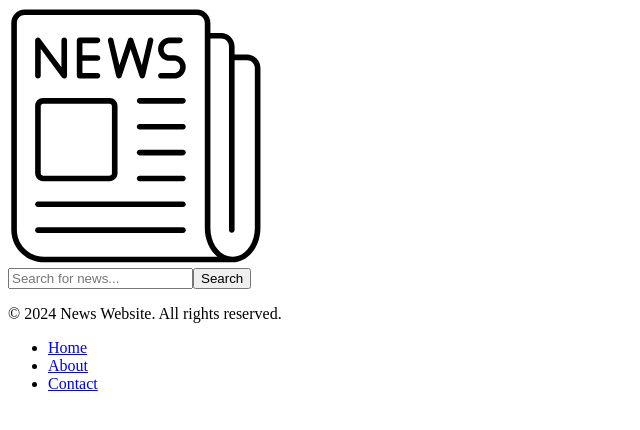
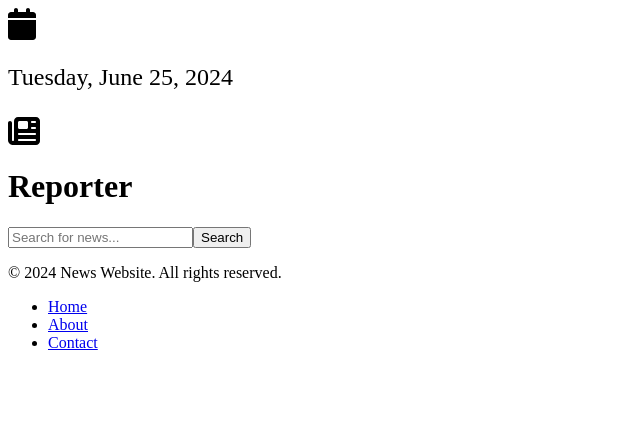
Before and after one commit to lena1687/news-website, a Vue app: page / in a window 1280 px wide. Shown: the top 430 px of the page, without its empty margins (0-640 px from the left). Built offline with nearby package versions, Linux system fonts and the light colour scheme.

Commit message:
NW-3: header + fortawesome icons

```diff
--- a/package.json
+++ b/package.json
@@ -8,6 +8,9 @@
     "lint": "vue-cli-service lint"
   },
   "dependencies": {
+    "@fortawesome/fontawesome-svg-core": "^6.5.2",
+    "@fortawesome/free-solid-svg-icons": "^6.5.2",
+    "@fortawesome/vue-fontawesome": "^3.0.8",
     "axios": "^1.7.2",
     "core-js": "^3.8.3",
     "pinia": "^2.1.7",
--- /dev/null
+++ b/src/components/atoms/BaseIcon.vue
@@ -0,0 +1,44 @@
+<template>
+  <div :class="['icon-text', className]">
+    <font-awesome-icon :icon="iconObject" class="icon" :style="{ fontSize: size }" />
+  </div>
+</template>
+
+<script lang="ts">
+import {computed, defineComponent, PropType} from 'vue';
+import { FontAwesomeIcon } from '@fortawesome/vue-fontawesome';
+import { IconName } from '@fortawesome/fontawesome-svg-core';
+import {IconPrefix} from "@fortawesome/free-solid-svg-icons";
+
+export default defineComponent({
+  name: 'BaseIcon',
+  components: {
+    FontAwesomeIcon
+  },
+  props: {
+    iconName: {
+      type: String as PropType<IconName>,
+      required: true
+    },
+    prefix: {
+      type: String as PropType<IconPrefix>,
+      default: 'fa'
+    },
+    size: {
+      type: String,
+      required: false,
+      default: '1rem'
+    },
+    className: {
+      type: String,
+      default: ''
+    }
+  },
+  setup(props) {
+    const iconObject = computed(() => [props.prefix, props.iconName]);
+    return {
+      iconObject
+    };
+  }
+});
+</script>
--- /dev/null
+++ b/src/components/atoms/CurrentTime.vue
@@ -0,0 +1,36 @@
+<template>
+  <div>
+    <p>{{ formattedDate }}</p>
+  </div>
+</template>
+
+<script lang="ts">
+import { defineComponent, ref, onMounted } from 'vue';
+
+export default defineComponent({
+  name: 'CurrentTime',
+  setup() {
+    const formattedDate = ref<string>('');
+
+    const updateTime = () => {
+      const date = new Date();
+      const formatter = new Intl.DateTimeFormat('en-US', {
+        weekday: 'long',
+        year: 'numeric',
+        month: 'long',
+        day: 'numeric'
+      });
+      formattedDate.value = formatter.format(date);
+    };
+
+    onMounted(() => {
+      updateTime();
+      setInterval(updateTime, 1000);
+    });
+
+    return {
+      formattedDate
+    };
+  }
+});
+</script>
--- /dev/null
+++ b/src/components/molecules/HeaderHeading.vue
@@ -0,0 +1,20 @@
+<template>
+  <div>
+    <BaseIcon iconName="newspaper" size="2rem" />
+    <BaseHeading :level="1">Reporter</BaseHeading>
+  </div>
+</template>
+
+
+<script lang="ts">
+import BaseHeading from "@/components/atoms/BaseHeading.vue";
+import BaseIcon from "@/components/atoms/BaseIcon.vue";
+
+export default {
+  name: 'HeaderHeading',
+  components: {
+    BaseIcon,
+    BaseHeading
+  }
+};
+</script>
--- /dev/null
+++ b/src/components/molecules/IconText.vue
@@ -0,0 +1,39 @@
+<template>
+  <div class="icon-text">
+    <BaseIcon :iconName="iconName" size="2rem" />
+    <span class="text" :style="{ fontSize: textSize }"><slot></slot></span>
+  </div>
+</template>
+
+<script lang="ts">
+import BaseIcon from "@/components/atoms/BaseIcon.vue";
+import { defineComponent, computed, PropType } from "vue";
+import { IconName } from "@fortawesome/fontawesome-svg-core";
+
+export default defineComponent({
+  name: "IconText",
+  components: {
+    BaseIcon,
+  },
+  props: {
+    iconName: {
+      type: String as PropType<IconName>,
+      required: true,
+    },
+    size: {
+      type: String,
+      required: false,
+      default: "1rem",
+    },
+  },
+  setup(props) {
+    const iconSize = computed(() => props.size);
+    const textSize = computed(() => `calc(${props.size} * 0.75)`);
+
+    return {
+      iconSize,
+      textSize,
+    };
+  },
+});
+</script>
--- a/src/components/organisms/MainHeader.vue
+++ b/src/components/organisms/MainHeader.vue
@@ -1,16 +1,23 @@
 <template>
   <header>
-    <img src="@/assets/logo.svg" alt="Logo" />
+    <IconText iconName="calendar" size="2rem"><CurrentTime/></IconText>
+    <HeaderHeading />
     <SearchBar />
   </header>
 </template>
 
 <script lang="ts">
 import SearchBar from '../molecules/SearchBar.vue';
+import CurrentTime from "@/components/atoms/CurrentTime.vue";
+import HeaderHeading from "@/components/molecules/HeaderHeading.vue";
+import IconText from "@/components/molecules/IconText.vue";
 
 export default {
   name: 'MainHeader',
   components: {
+    IconText,
+    HeaderHeading,
+    CurrentTime,
     SearchBar
   }
 };
--- a/src/main.ts
+++ b/src/main.ts
@@ -2,9 +2,10 @@ import { createApp } from 'vue';
 import App from './App.vue';
 import { createPinia, PiniaVuePlugin } from 'pinia';
 import router from './router';
+import FontAwesomeIcon from './plugins/fontAwesome';
 
 const app = createApp(App);
-
+app.component('font-awesome-icon', FontAwesomeIcon);
 const pinia = createPinia();
 
 app.use(pinia);
--- /dev/null
+++ b/src/plugins/fontAwesome.ts
@@ -0,0 +1,7 @@
+import { library } from '@fortawesome/fontawesome-svg-core';
+import {faCalendar, faNewspaper} from '@fortawesome/free-solid-svg-icons';
+import { FontAwesomeIcon } from '@fortawesome/vue-fontawesome';
+
+library.add(faNewspaper, faCalendar);
+
+export default FontAwesomeIcon;
```
Also changed, not shown: src/assets/logo.svg (deleted), 1 other file (tests, documents, lock files or other folders).
